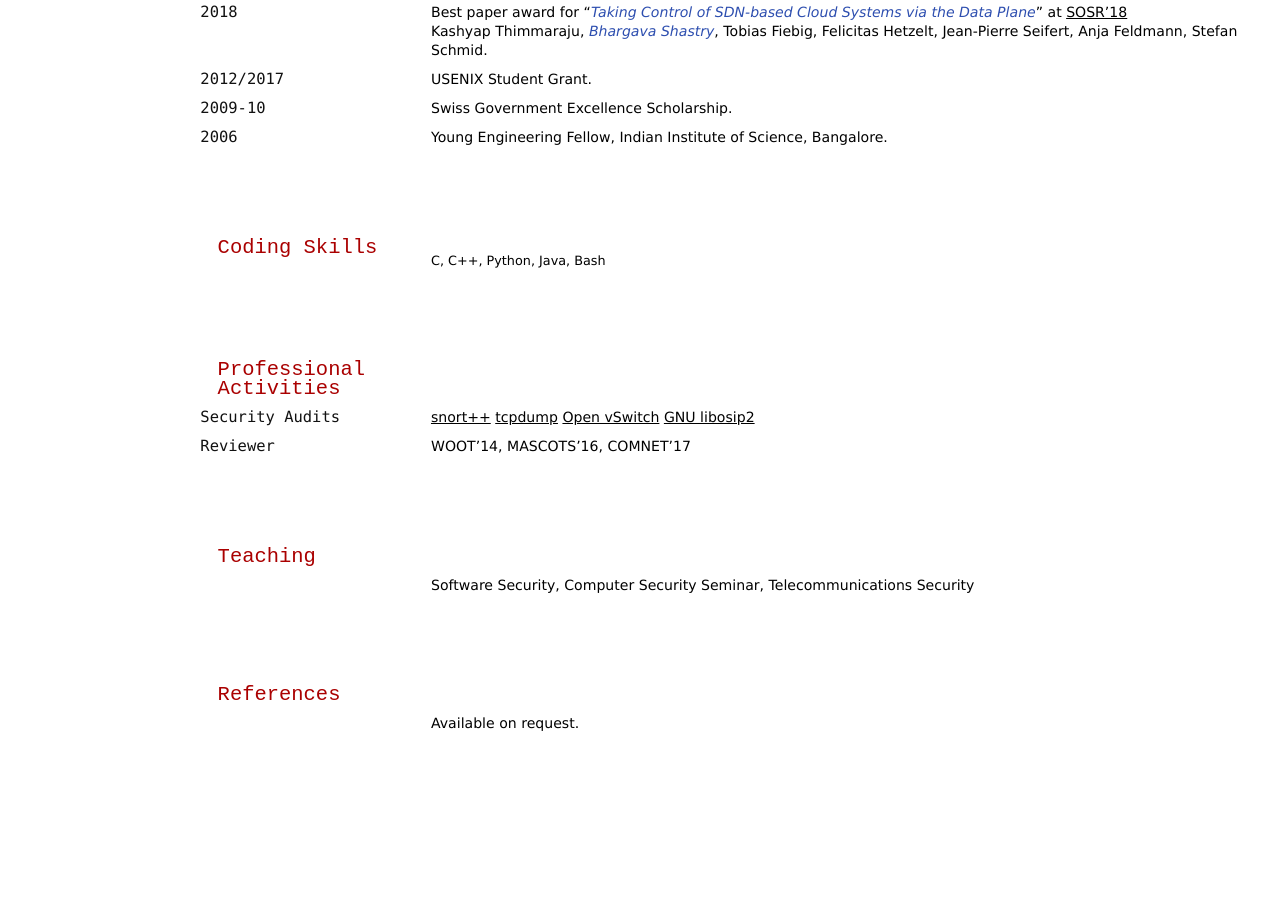
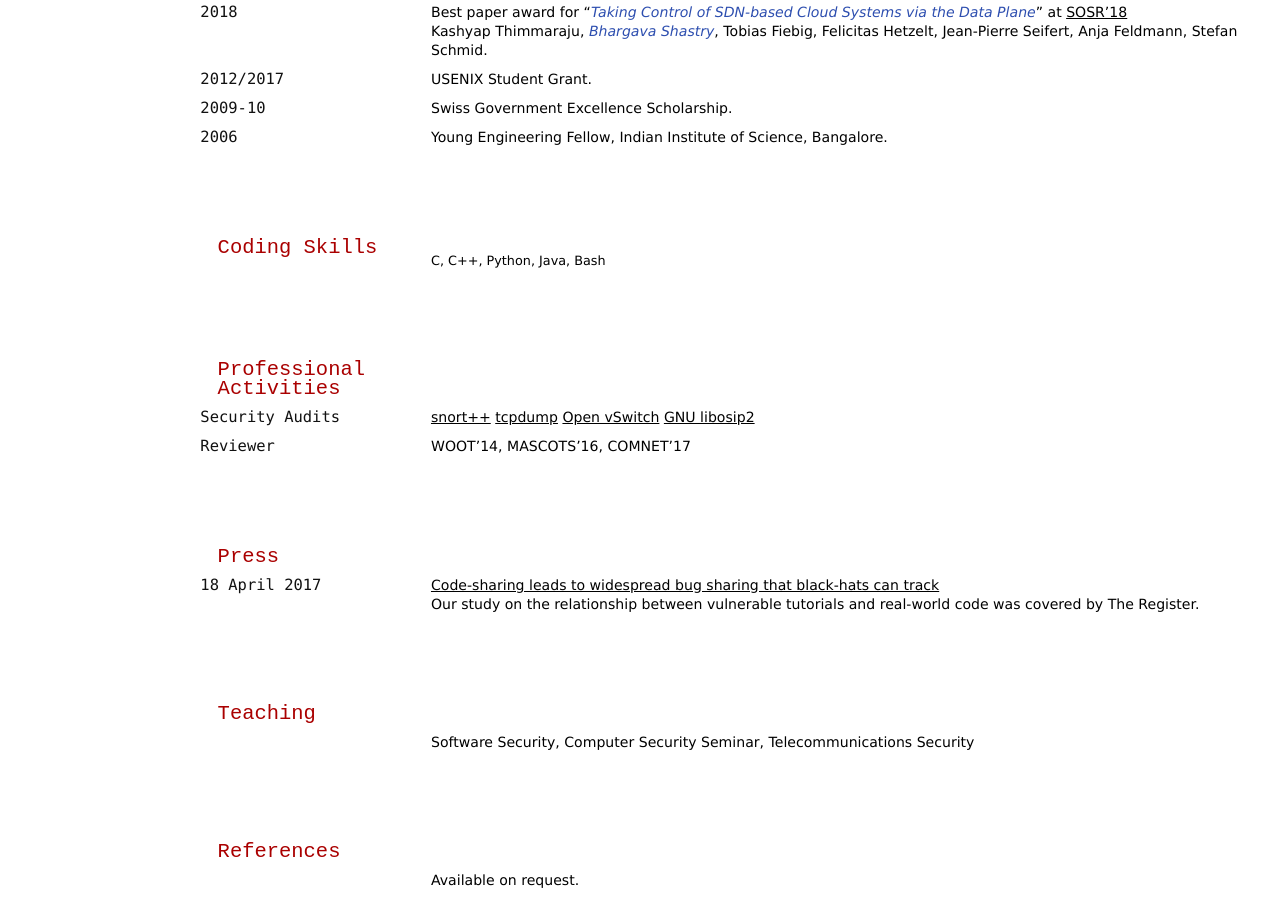
Before and after one commit to bshastry/bshastry.github.io, a Jekyll site: the page built from cv.md, in a window 1280 px wide and 900 px high, scrolled down 1458 px. Built offline with Jekyll 4.4.1, drawn with Linux system fonts in a browser that asks for light colours; nearby versions of some CDN libraries; before the commit the page ends 2201 px from its top, so only the background shows below that.

Commit message:
Added pubs

```diff
--- a/cv.md
+++ b/cv.md
@@ -112,6 +112,13 @@ Young Engineering Fellow, Indian Institute of Science, Bangalore.
 `Reviewer`
 WOOT'14, MASCOTS'16, COMNET'17
 
+## Press
+\\
+\\
+`18 April 2017`
+[Code-sharing leads to widespread bug sharing that black-hats can track][12]
+<br>
+Our study on the relationship between vulnerable tutorials and real-world code was covered by The Register.
 
 ## Teaching
 \\
```
Also changed, not shown: other parts of cv.md (+1 -0 lines), pubs.md (added, +19 -0 lines).
